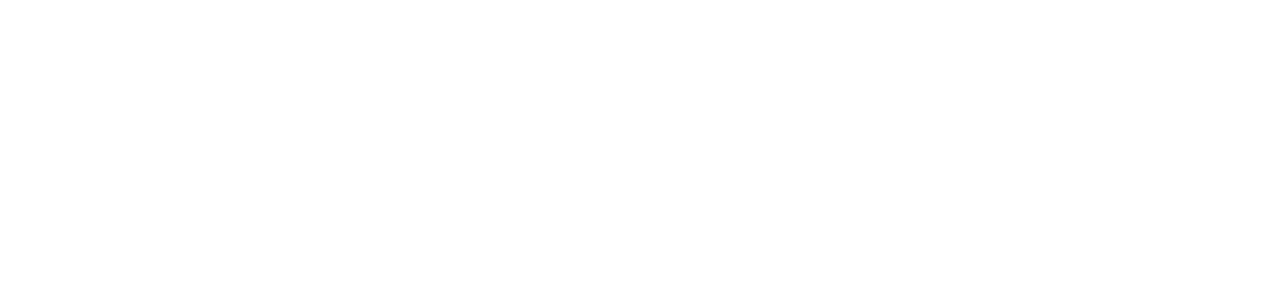
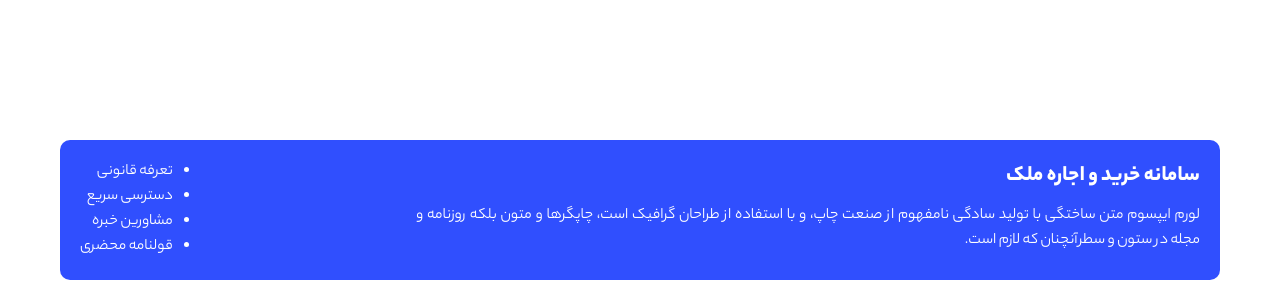
Before and after one commit to jamalshamsi1988/Real-estate-company-Next.js, a Next.js app: page / in a window 1280 px wide. Shown: the part 751-1051 px from the top of the page. Before the commit the page ends 800 px from the top, so only its background shows below. Built offline with nearby package versions, Linux system fonts and the light colour scheme.

Commit message:
header & and footer completed

```diff
--- a/src/app/layout.js
+++ b/src/app/layout.js
@@ -1,5 +1,6 @@
 import { yekan } from '@/utils/fonts'
 import './globals.css'
+import Layout from '@/layout/Layout'
 
 
 
@@ -12,7 +13,11 @@
 export default function RootLayout({ children }) {
   return (
     <html lang="fa" dir='rtl'>
-      <body className={yekan.className}>{children}</body>
+      <body className={yekan.className}>
+        <Layout>
+        {children}
+        </Layout>
+        </body>
     </html>
   )
 }
--- /dev/null
+++ b/src/components/layout/Footer.js
@@ -0,0 +1,26 @@
+import styles from "@/layout/Footer.module.css";
+
+const Footer = () => {
+  return (
+    <footer className={styles.footer}>
+      <div className={styles.desc}>
+        <h3>سامانه خرید و اجاره ملک</h3>
+        <p>
+          لورم ایپسوم متن ساختگی با تولید سادگی نامفهوم از صنعت چاپ، و با
+          استفاده از طراحان گرافیک است، چاپگرها و متون بلکه روزنامه و مجله در
+          ستون و سطرآنچنان که لازم است.
+        </p>
+      </div>
+      <div>
+        <ul>
+          <li>تعرفه قانونی</li>
+          <li>دسترسی سریع</li>
+          <li>مشاورین خبره</li>
+          <li>قولنامه محضری</li>
+        </ul>
+      </div>
+    </footer>
+  );
+};
+
+export default Footer;
--- /dev/null
+++ b/src/components/layout/Footer.module.css
@@ -0,0 +1,21 @@
+.footer {
+  display: flex;
+  justify-content: space-between;
+  padding: 20px;
+  margin: 80px 0 20px;
+  border-radius: 10px;
+  background-color: #304ffe;
+  color: #fff;
+}
+
+.desc {
+  width: 70%;
+  text-align: justify;
+  margin-left: 30px;
+}
+
+.desc h3 {
+  font-weight: 600;
+  font-size: 1.4rem;
+  margin-bottom: 10px;
+}
--- a/src/components/layout/Header.js
+++ b/src/components/layout/Header.js
@@ -4,7 +4,7 @@
 
 const Header = () => {
   return (
-    <header className={StyleSheet.header}>
+    <header className={styles.header}>
       <div>
         <ul>
             <li>
--- /dev/null
+++ b/src/components/layout/Layout.js
@@ -0,0 +1,19 @@
+import Footer from "./Footer"
+import Header from "./Header"
+
+
+
+const Layout = ({children}) => {
+    const style={minHeight :"700px"}
+  return (
+    <>
+      <Header />
+      <div style={style}>
+        {children}
+      </div>
+      <Footer />
+    </>
+  )
+}
+
+export default Layout
```
